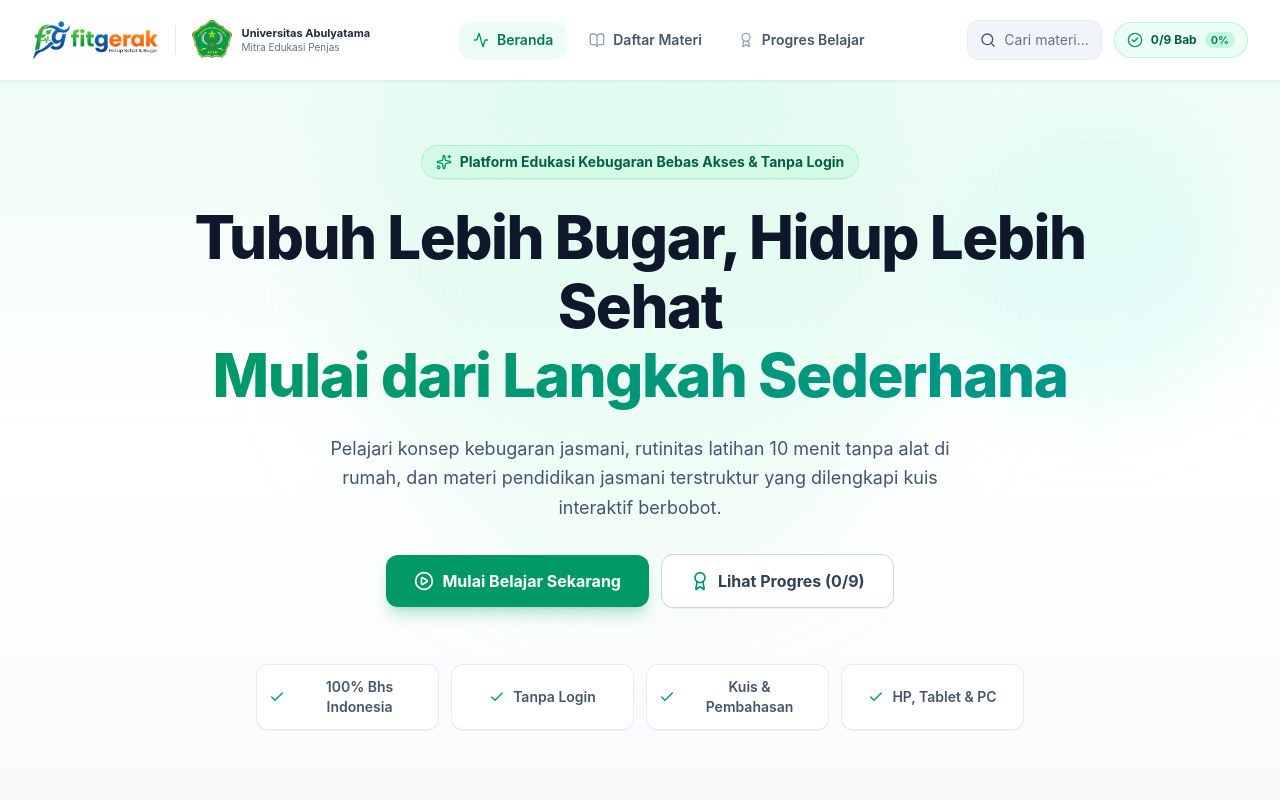
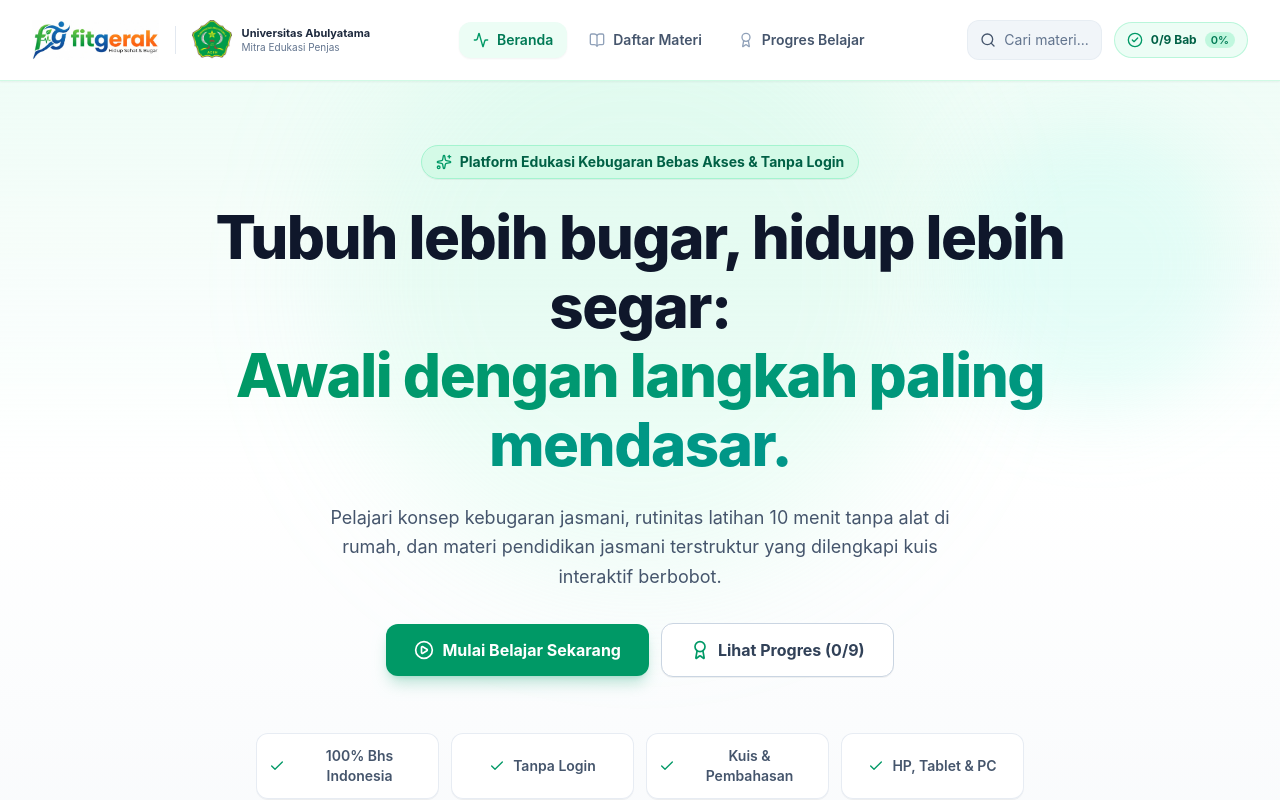
Before and after one commit to aulia-lutfi/FitGerak, a React (Vite) app: page / in a window 1280 px wide. Shown: the top 800 px of the page. Built offline with nearby package versions, Linux system fonts and the light colour scheme.

Commit message:
Update homepage hero headline

```diff
--- a/src/pages/HomePage.jsx
+++ b/src/pages/HomePage.jsx
@@ -88,9 +88,9 @@ export default function HomePage() {
 
           {/* Main Title */}
           <h1 className="text-2xl sm:text-4xl md:text-5xl lg:text-6xl font-extrabold text-slate-900 tracking-tight leading-[1.2] sm:leading-[1.15]">
-            Tubuh Lebih Bugar, Hidup Lebih Sehat <br className="hidden sm:inline" />
+            Tubuh lebih bugar, hidup lebih segar: <br className="hidden sm:inline" />
             <span className="text-transparent bg-clip-text bg-gradient-to-r from-emerald-600 to-teal-600 block sm:inline mt-1 sm:mt-0">
-              Mulai dari Langkah Sederhana
+              Awali dengan langkah paling mendasar.
             </span>
           </h1>
 
```
